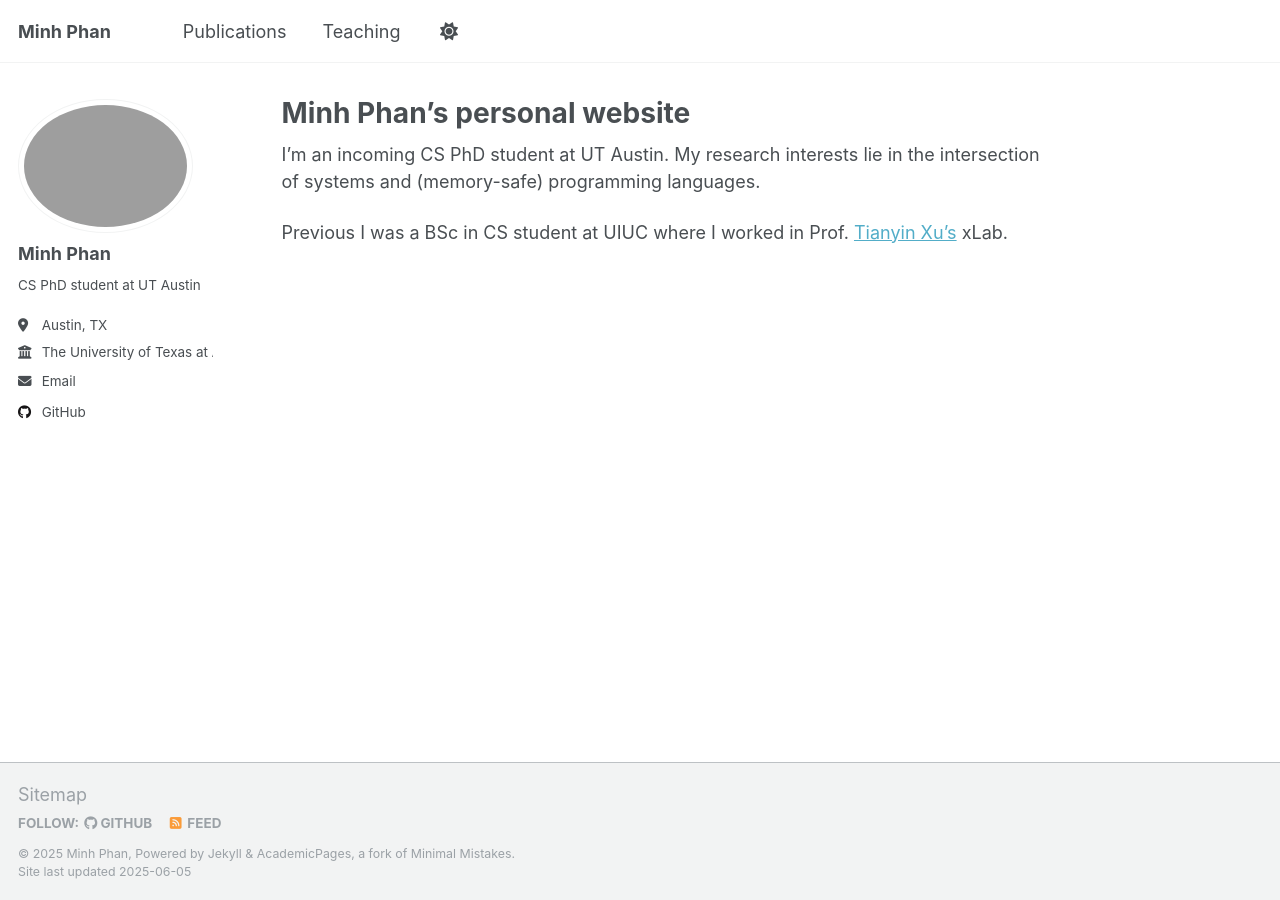
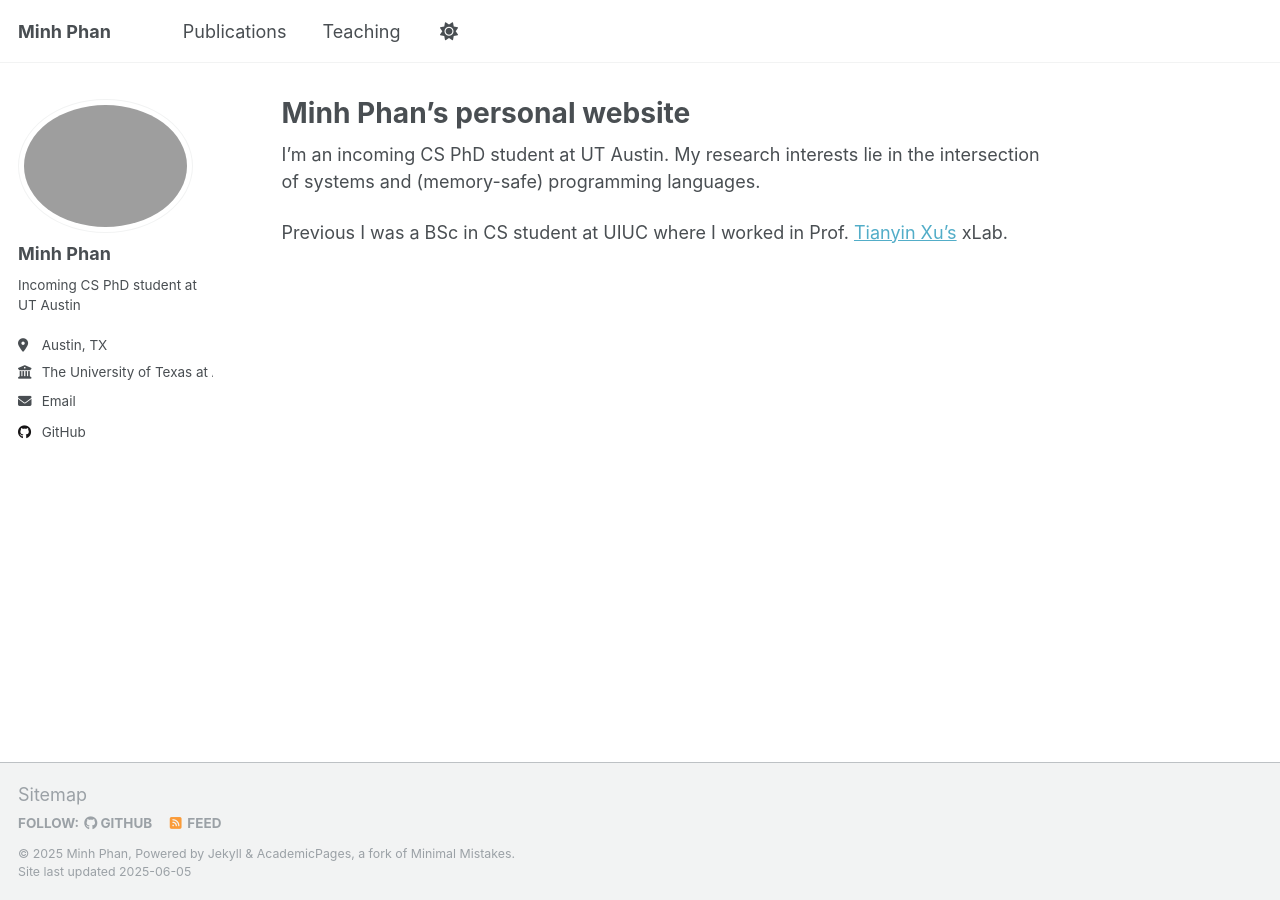
Before and after one commit to MinhPhan8803/MinhPhan8803.github.io, a Jekyll site: the page built from _pages/about.md, in a window 1280 px wide. Built offline with Jekyll 4.4.1, drawn with Linux system fonts in a browser that asks for light colours.

Commit message:
Update _config.yml

```diff
--- a/_config.yml
+++ b/_config.yml
@@ -12,7 +12,7 @@ site_theme               : "default"
 title                    : "Minh Phan"
 title_separator          : "-"
 name                     : &name "Minh Phan"
-description              : &description "CS PhD student at UT Austin"
+description              : &description "Incoming CS PhD student at UT Austin"
 url                      : https://MinhPhan8803.github.io # the base hostname & protocol for your site e.g. "https://[your GitHub username].github.io" or if you already have some other page hosted on Github then use "https://[your GitHub username].github.io/[Your Repo Name]"
 baseurl                  : "" # the subpath of your site, e.g. "/blog"
 repository               : "MinhPhan8803/MinhPhan8803.github.io"
@@ -25,7 +25,7 @@ author:
   avatar           : "minh.png"
   name             : "Minh Phan"
   pronouns         : # example: "she/her"
-  bio              : "CS PhD student at UT Austin"
+  bio              : "Incoming CS PhD student at UT Austin"
   location         : "Austin, TX"
   employer         : "The University of Texas at Austin"
   uri              : # URL
```
